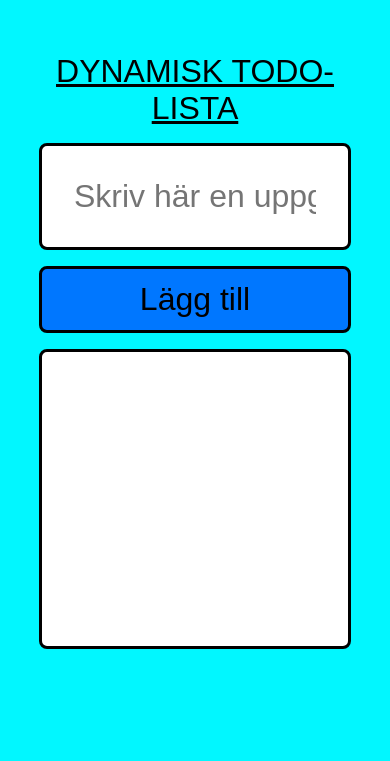
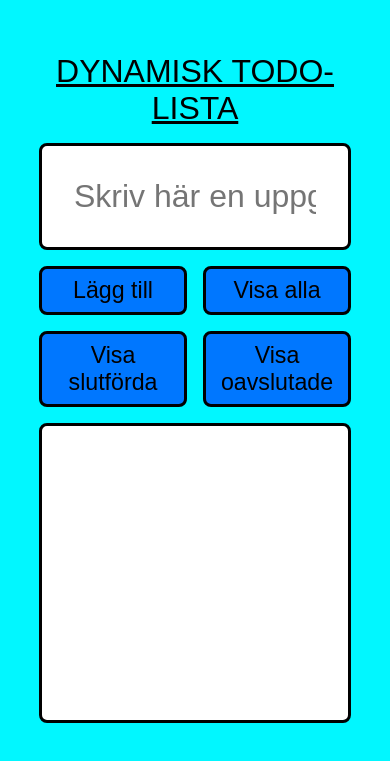
Before and after one commit to ErikTP/todo-list, a plain HTML site: page index.html in a window 390 px wide. Shown: the part 107-868 px from the top of the page. Drawn offline with Linux system fonts and the light colour scheme.

Commit message:
TODO-lista filtrerad via knapp eventlyssnare och for-loop av alla uppgifter, vilket möjliggör för användaren att klicka fram på listan "endast slutförda uppgifter", "endast oavslutade uppgifter" eller "alla uppgifter".  Responsiv CSS kod för knappar tillförd till en max-width av 800px.

```diff
--- a/CSS/styles.css
+++ b/CSS/styles.css
@@ -45,6 +45,12 @@ input[type="text"] {
     border-radius: 0.5rem;
     margin-top: var(--space-1x);
     margin-bottom: var(--space-1x);
+}
+
+.button-container{
+    display: grid;
+    grid-template-columns: 1fr 1fr;
+    gap: var(--space-1x);
 }
 
 .button {
@@ -110,3 +116,10 @@ li span {
     text-decoration: line-through;
     color: var(--primary-color);
   }
+
+@media (max-width: 800px) {
+    .button {
+    font-size: 1.45rem;
+    padding: 0.5rem;
+    }
+}
--- a/JS/script.js
+++ b/JS/script.js
@@ -7,8 +7,8 @@ let taskIdCounter = 1; // Räknare för att generera unika ID:n
 
 // Funktion för att generera ett unikt ID för varje uppgift
 function generateUniqueId() {
-    if (itemList.children.length === 0) { // Kontrollera om det finns några <li> element kvar i listan
-        taskIdCounter = 1; // Återställ räknaren om listan är tom
+    if (itemList.children.length === 0) { // Kontrollerar om det finns några <li> element kvar i listan
+        taskIdCounter = 1; // Återställer räknaren om listan är tom
     }
     return taskIdCounter++; // Ökar räknaren och returnerar dess värde som ID
 }
@@ -23,6 +23,7 @@ function formUpdate(event) {
     inputItem.value = ""; // Rensar inputfältet
 } else {
     alert("Du har inte skrivit något. Försök igen!");
+    return;
 }
 };
 
@@ -56,13 +57,33 @@ function AddtaskButtons(listItem) {
     listItem.classList.toggle("marked"); // Växlar klassen "completed" för att markera som klar
     });
 
-    // Lägger till knappen till listobjektet
-    listItem.appendChild(markTaskButton);
-     // Lägger till knappen till listobjektet och sedan till listan
-    listItem.appendChild(removeTaskButton);
+    listItem.appendChild(markTaskButton); // Lägger till knappen till listobjektet
+    listItem.appendChild(removeTaskButton); // Lägger till knappen till listobjektet och sedan till listan
   }
 
+  // Funktion för att filtrera uppgifterna med en parameter "filter" vars värde fås vid klick event av namngivna knappar
+function filterTasks(filter) {
+    const tasks = itemList.children; // Hämtar alla <li>-element i listan
 
+    // For-loop som går igenom en uppgift i taget och kontrollerar ifall den har klassnamnet "marked"
+    for (const task of tasks) {
+        const taskCompleted = task.classList.contains("marked");
+
+        // Ifall knappen med värdet "showAll" klickas, så visas alla uppgifter oavsett om de är slutförda eller inte.
+        if (filter === "showAll") {
+            task.style.display = "flex";
+        // Ifall knappen med värdet "showCompleted" klickas och taskCompleted är true, så visas endast slutförda uppgifter
+        } else if (filter === "showCompleted" && taskCompleted) {
+            task.style.display = "flex";
+        // Ifall knappen med värdet "showIncomplete" klickas och taskCompleted är false, så visas endast oavslutade uppgifter
+        } else if (filter === "showIncomplete" && !taskCompleted) {
+            task.style.display = "flex";
+        // Här anges display: none; för alla uppgifter som inte uppfyller kraven för det valda filtret. Detta döljer de uppgifter som inte matchar det aktuella filtret
+        } else {
+            task.style.display = "none";
+        }
+    }
+}
 
 // Eventlyssnare när användaren skickar något till formuläret
 inputForm.addEventListener("submit", formUpdate);
--- a/index.html
+++ b/index.html
@@ -17,7 +17,12 @@
           name="inputItem"
           placeholder="Skriv här en uppgift..."
         />
+    <div class="button-container">
         <button class="button" type="submit">Lägg till</button>
+        <button class="button" type="button" onclick="filterTasks('showAll')">Visa alla</button>
+        <button class="button" type="button" onclick="filterTasks('showCompleted')">Visa slutförda</button>
+        <button class="button" type="button" onclick="filterTasks('showIncomplete')">Visa oavslutade</button>
+    </div>
       </form>
        <ul id="itemList"></ul>
     </section>
```
